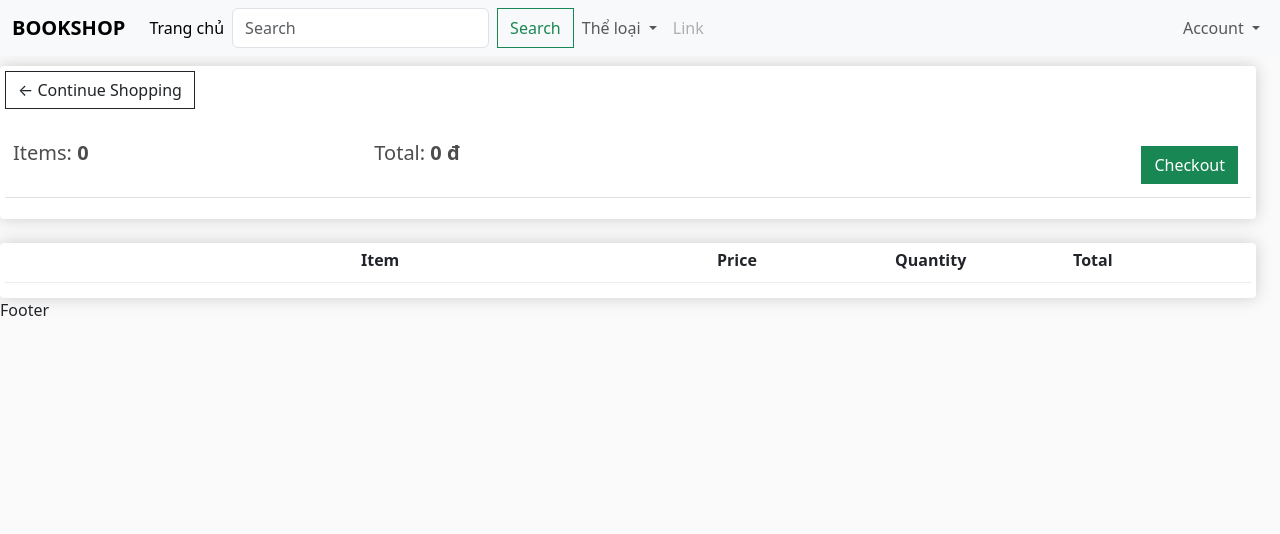
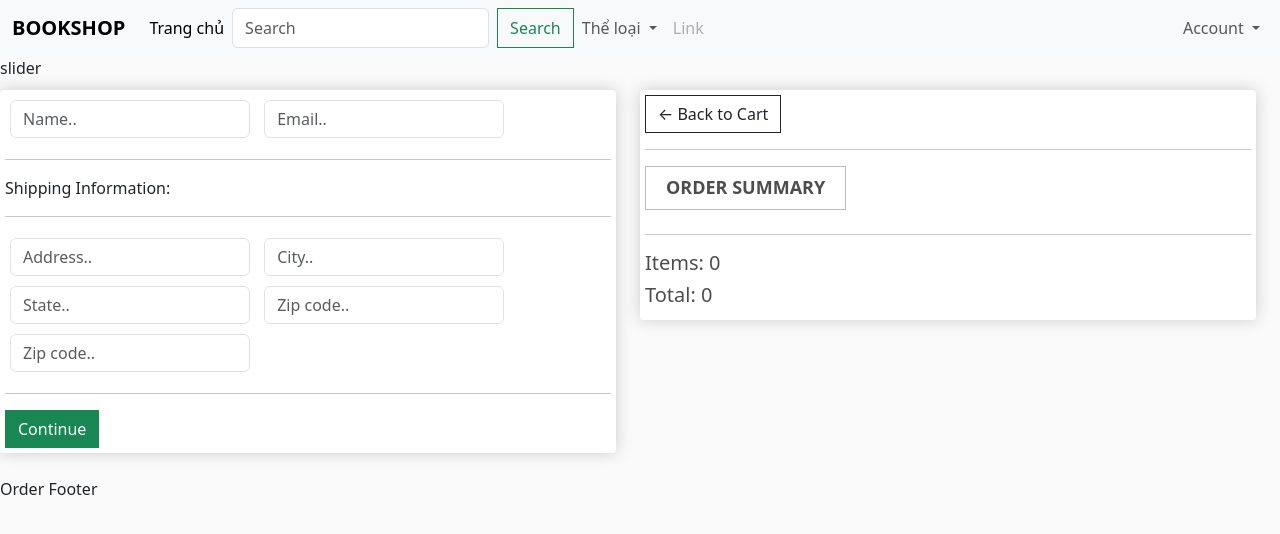
Before and after one commit to xltsun10/MyWeb, a Django app: page /order in a window 1280 px wide. Shown: the top 534 px of the page. Run offline with Django 4.2, Linux system fonts and the light colour scheme; lists and menus that the app fills with data are empty.

Commit message:
Updated files

```diff
--- a/home/static/js/order.js
+++ b/home/static/js/order.js
@@ -1 +1 @@
-console.log("Da them")
+console.log("done")
--- a/home/templates/pages/order.html
+++ b/home/templates/pages/order.html
@@ -1,58 +1,69 @@
-{% extends "pages/base.html" %}
-{% block title %}Order page
-{% endblock title %}
+{% extends 'pages/base.html' %}
 {% load static %}
-{% block banner-slider %} {% endblock banner-slider %}
-{% block content %} {% endblock content %}
-{% block order %}
+{% block content %}
+     <div class="row" style="width:100%">
+		<div class="col-lg-6">
+			<div class="box-element" id="form-wrapper">
+				<form id="form">
+					<div id="user-info">
+						<div class="form-field">
+							<input required class="form-control" type="text" name="name" placeholder="Name..">
+						</div>
+						<div class="form-field">
+							<input required class="form-control" type="email" name="email" placeholder="Email..">
+						</div>
+					</div>
 
-<div class="row" style="width:100%">
-	<div class="col-lg-12">
-		<div class="box-element">
+					<div id="shipping-info">
+						<hr>
+						<p>Shipping Information:</p>
+						<hr>
+						<div class="form-field">
+							<input class="form-control" type="text" name="address" placeholder="Address..">
+						</div>
+						<div class="form-field">
+							<input class="form-control" type="text" name="city" placeholder="City..">
+						</div>
+						<div class="form-field">
+							<input class="form-control" type="text" name="state" placeholder="State..">
+						</div>
+						<div class="form-field">
+							<input class="form-control" type="text" name="zipcode" placeholder="Zip code..">
+						</div>
+						<div class="form-field">
+							<input class="form-control" type="text" name="country" placeholder="Zip code..">
+						</div>
+					</div>
 
-			<a  class="btn btn-outline-dark" href="/home">&#x2190; Continue Shopping</a>
+					<hr>
+					<input id="form-button" class="btn btn-success btn-block" type="submit" value="Continue">
+				</form>
+			</div>
 
 			<br>
-			<br>
-			<table class="table">
-				<tr>
-					<th><h5>Items: <strong>{{order.get_cart_items}}</strong></h5></th>
-					<th><h5>Total:<strong> {{order.get_cart_total}} đ</strong></h5></th>
-					<th>
-						<a  style="float:right; margin:5px;" class="btn btn-success" href="/checkout">Checkout</a>
-					</th>
-				</tr>
-			</table>
+			<div class="box-element hidden" id="payment-info">
+				<small>Paypal Options</small>
+			</div>
 
 		</div>
 
-		<br>
+		<div class="col-lg-6">
 			<div class="box-element">
-			<div class="cart-row">
-				<div style="flex:2"></div>
-				<div style="flex:2"><strong>Item</strong></div>
-				<div style="flex:1"><strong>Price</strong></div>
-				<div style="flex:1"><strong>Quantity</strong></div>
-				<div style="flex:1"><strong>Total</strong></div>
-			</div>
+				<a  class="btn btn-outline-dark" href="/order">&#x2190; Back to Cart</a>
+				<hr>
+				<h3>Order Summary</h3>
+				<hr>
 				{% for item in items  %}
 				<div class="cart-row">
 					<div style="flex:2"><img class="row-image" src="{{item.book.ImageURL}}"></div>
 					<div style="flex:2"><p>{{item.book.name}}</p></div>
 					<div style="flex:1"><p>{{item.book.price}}</p></div>
-				<div style="flex:1">
-					<p class="quantity">{{item.quantity}}</p>
-					<div class="quantity">
-						<img class="chg-quantity" src="{% static  'images/arrow-up.png' %}">
-
-						<img class="chg-quantity" src="{% static  'images/arrow-down.png' %}">
-					</div>
-				</div>
-				<div style="flex:1"><p>{{item.get_total}}</p></div>
+					<div style="flex:1"><p>{{item.quantity}}</p></div>
 				</div>
 				{% endfor %}
-
+				<h5>Items:   {{order.get_cart_items}}</h5>
+				<h5>Total:   {{order.get_cart_total}}</h5>
 			</div>
 		</div>
 	</div>
-{% endblock order%}
+{% endblock content %}
```
Also changed, not shown: home/templates/pages/home.html (+62 -53 lines), home/models.py (line endings or trailing spaces), home/templates/pages/base.html (line endings or trailing spaces), home/templates/pages/checkout.html (line endings or trailing spaces), home/views.py (line endings or trailing spaces). Lines whose indentation alone changed are shown as unchanged.
